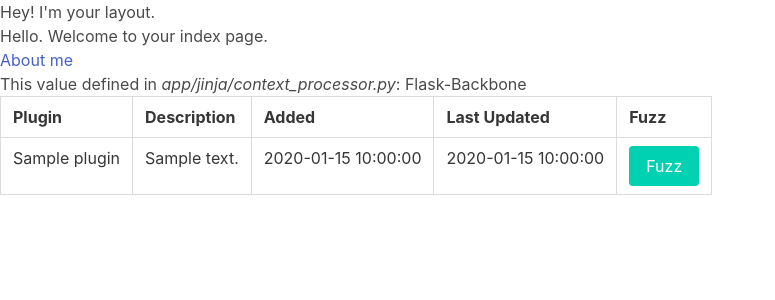
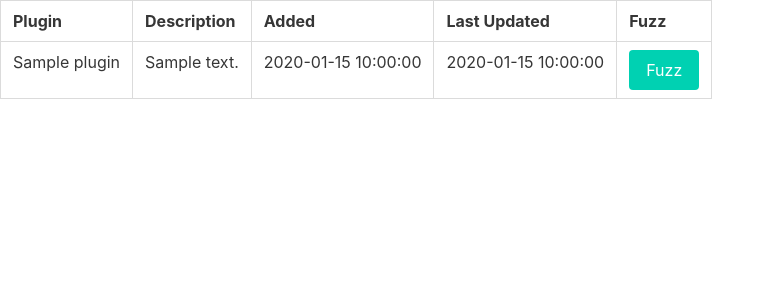
Before and after one commit to csiul/Projet-Fuzzer, a Flask app: template web/app/blueprints/index_page/templates/index.jinja2 in a window 1280 px wide. Shown: the top 300 px of the page, without its empty margins (0-775 px from the left). Run offline with Flask 3, Linux system fonts and the light colour scheme; the template is opened without the code that fills it: most values are stand-ins (such as "Sample title", 1, 10 or a date in 2020); parts of the project's set-up code (start-up, migrations or seed data) failed here and were passed over.

Commit message:
update code for pylint

```diff
--- a/web/app/blueprints/index_page/templates/index.jinja2
+++ b/web/app/blueprints/index_page/templates/index.jinja2
@@ -1,13 +1,6 @@
 {% extends 'layouts/main.jinja2' %}
 
 {% block content %}
-  <p>Hello. Welcome to your index page.</p>
-  <p><a href="{{ url_for("about.about_page") }}">About me</a></p>
-
-  <p></p>
-  <p>This value defined in <i>app/jinja/context_processor.py</i>: {{ application_name }}</p>
-
-
   <table class="table is-bordered is-striped">
     <thead>
       <tr>
--- a/web/app/templates/layouts/main.jinja2
+++ b/web/app/templates/layouts/main.jinja2
@@ -9,10 +9,7 @@
   <link rel="stylesheet" href="https://cdn.jsdelivr.net/npm/bulma@0.9.4/css/bulma.min.css">
 </head>
 <body>
-  Hey! I'm your layout.
-
   {% block content %}{% endblock %}
   {% block scripts %}{% endblock %}
-
 </body>
 </html>
```
Also changed, not shown: app/blueprints/index_page/views/index.py (deleted, +0 -8 lines), web/app/blueprints/index_page/views/index.py (added, +15 -0 lines).
